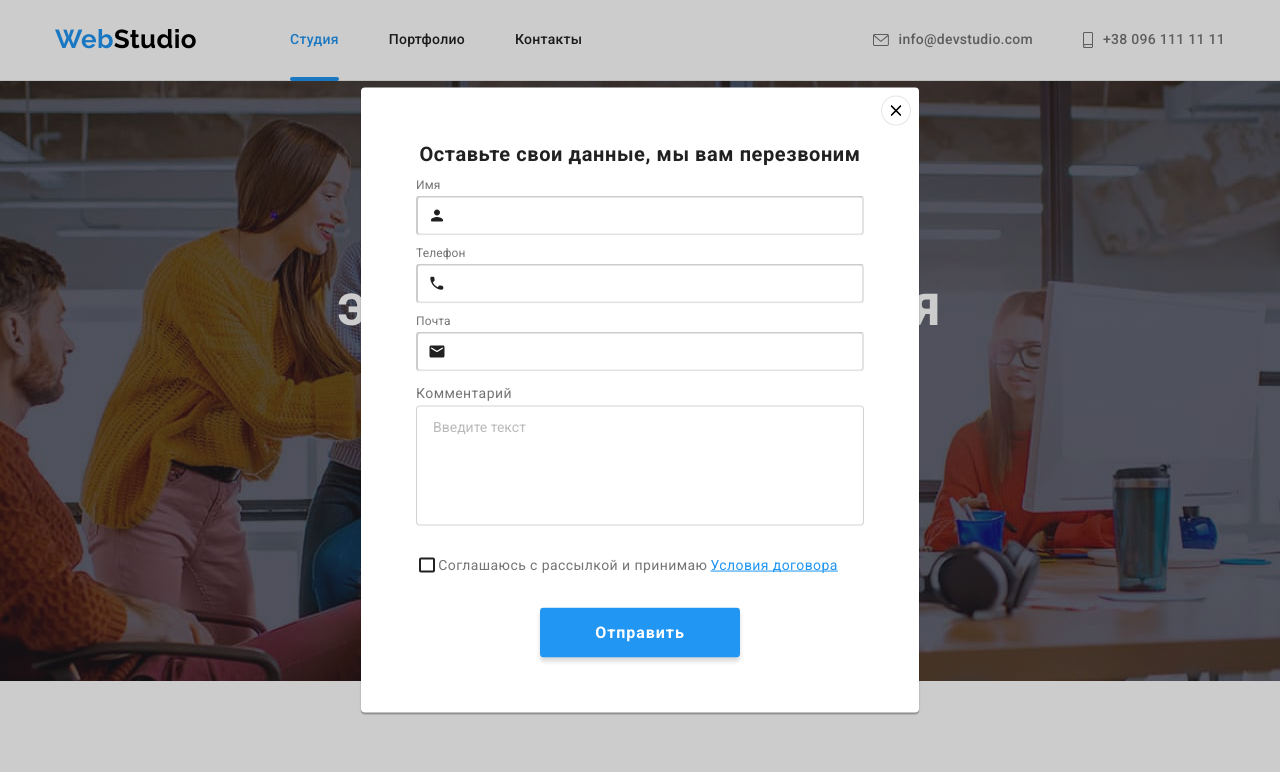
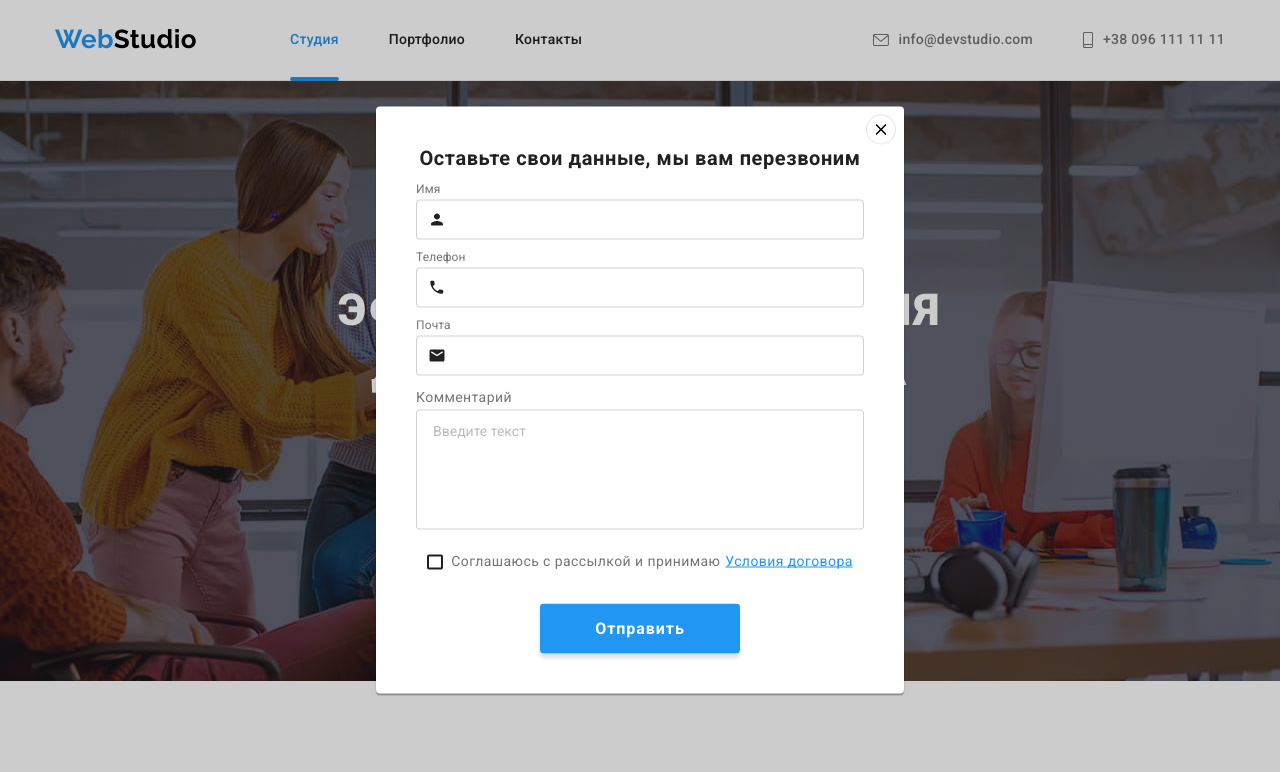
Before and after one commit to Max-Loktionov/goit-markup-hw-06, a plain HTML site: page index.html in a window 1280 px wide. Both pictures are taken after a click on the button "Заказать услугу". Shown: the top 772 px of the page. Drawn offline with nearby package versions, Linux system fonts and the light colour scheme.

Commit message:
fix-mentor
Убирает: жирность фокуса инпута, позиционирование чек-иконки. вносит незначительные изменения на размеры

```diff
--- a/css/styles.css
+++ b/css/styles.css
@@ -347,7 +347,7 @@ a {
   transform: translate(-50%, -50%);
   z-index: 3;
 
-  padding: 15px;
+  padding: 40px;
   min-width: 528px;
   min-height: 581px;
   background-color: #ffffff;
@@ -405,10 +405,6 @@ a {
 .form {
   margin-left: auto;
   margin-right: auto;
-  padding: 40px;
-  width: 528px;
-
-  align-items: center;
 }
 
 .form b {
@@ -448,6 +444,7 @@ a {
   width: 100%;
   height: 40px;
   font-size: 14px;
+  border: 1px solid rgba(33, 33, 33, 0.2);
   border-radius: 4px;
 }
 
@@ -456,7 +453,7 @@ a {
 }
 .form-input:not(:placeholder-shown),
 .form-input:focus {
-  border-color: var(--accent-color);
+  /* border-color: var(--accent-color); */
   outline: 1px solid var(--accent-color);
 }
 
@@ -483,6 +480,7 @@ a {
 }
 
 textarea {
+  display: block;
   resize: none;
 }
 .comment {
@@ -500,15 +498,11 @@ textarea {
   width: 425px;
 }
 
-.form-contract a {
-  text-decoration-line: underline;
-  text-decoration-skip-ink: none;
-  color: var(--accent-color);
-}
-
 .form-contract {
   display: flex;
-  justify-content: space-evenly;
+  justify-content: center;
+  margin-bottom: 30px;
+
   font-size: 14px;
   line-height: 1.71;
 }
@@ -528,10 +522,14 @@ textarea {
 }
 
 .check-icon {
-  position: relative;
+  display: flex;
+  align-items: center;
+  align-self: center;
+
+  margin-right: 8px;
   width: 16px;
   height: 15px;
-  align-self: center;
+
   border: 2px solid #212121;
   border-radius: 2px;
 }
@@ -552,12 +550,6 @@ textarea {
 }
 
 .form-icon-check {
-  position: absolute;
-  top: 0%;
-  left: 0%;
-
-  width: 100%;
-  height: 100%;
   fill: #ffffff;
   stroke: #ffffff;
   stroke-width: 10%;
@@ -566,6 +558,14 @@ textarea {
 
 .agree:checked ~ .check-icon > .form-icon-check {
   opacity: 1;
+}
+.form-contract a {
+}
+.contract {
+  text-decoration-line: underline;
+  text-decoration-skip-ink: none;
+  color: var(--accent-color);
+  margin-left: 5px;
 }
 .send {
   box-shadow: 0px 4px 4px rgba(0, 0, 0, 0.15);
@@ -947,10 +947,11 @@ address {
   display: inline-flex;
   padding: 0;
   align-items: center;
-  justify-content: space-evenly;
+  justify-content: center;
 }
 
 .subscribe-icon {
+  margin-left: 10px;
   width: 24px;
   height: 24px;
 
--- a/index.html
+++ b/index.html
@@ -85,7 +85,7 @@
 
                        <div class="form-field">
                          <label for="name">Имя</label>
-                         <input type="text" name="name" id="name" class="form-input" placeholder=" "/>
+                         <input type="text" name="name" id="name" class="form-input" required placeholder=" "/>
                             <span class="form-icon">
                                 <svg class="form-icon-svg" width="18" height="18">
                                     <use href="./images/icons.svg/symbol-defs2.svg#person-black" ></use>
@@ -95,7 +95,7 @@
              <!--============== Форма телефон==========-->
                     <div class="form-field">
                         <label for="tel">Телефон</label>
-                        <input type="tel" name="tel" id="tel" class="form-input" placeholder=" " />
+                        <input type="tel" name="tel" id="tel" class="form-input" required placeholder=" " />
                         <span class="form-icon">
                             <svg class="form-icon-svg" width="18" height="18">
                                 <use href="./images/icons.svg/symbol-defs2.svg#phone-black"></use>
@@ -105,7 +105,7 @@
             <!--============== Форма почта==========-->
                     <div class="form-field">
                        <label for="mail">Почта</label>
-                       <input type="email" name="mail" id="mail" class="form-input" placeholder=" "/>
+                       <input type="email" name="mail" id="mail" class="form-input" required placeholder=" "/>
                         <span class="form-icon">
                             <svg class="form-icon-svg" width="18" height="18">
                                 <use href="./images/icons.svg/symbol-defs2.svg#email-black"></use>
@@ -117,17 +117,17 @@
                         <textarea name="comments" id="comments" class="comment form-input" placeholder="Введите текст"></textarea>
                     </div>
              <!--============== Форма соглашение==========-->
-                    <div class="form-check ">
+
                         <label  class="form-contract">
-                            <input type="checkbox" name="agreement"  class="agree">
+                            <input type="checkbox" name="agreement" required class="agree">
                              <span class="check-icon">
                                  <svg class="form-icon-check" width="16" height="15">
                                      <use href="./images/icons.svg/symbol-defs2.svg#icon-check"></use>
                                 </svg>
                             </span>
-                                Соглашаюсь с рассылкой и принимаю <a href="./Условия договора.RTF">Условия договора</a>
+                                Соглашаюсь с рассылкой и принимаю <a class="contract" href="./Условия договора.RTF">Условия договора</a>
                         </label>
-                    </div>
+
                        <button type="submit" class="btn hero-btn send">Отправить</button>
 
 
@@ -446,7 +446,7 @@
 
 
     </footer>
-<script>
+<!-- <script>
     (() => {
         document
             .querySelector('.js-speaker-form')
@@ -460,7 +460,7 @@
                 e.currentTarget.reset();
             });
     })();
-</script>
+</script> -->
 
     <script src="./js/modal.js"></script>
 </body>
```
